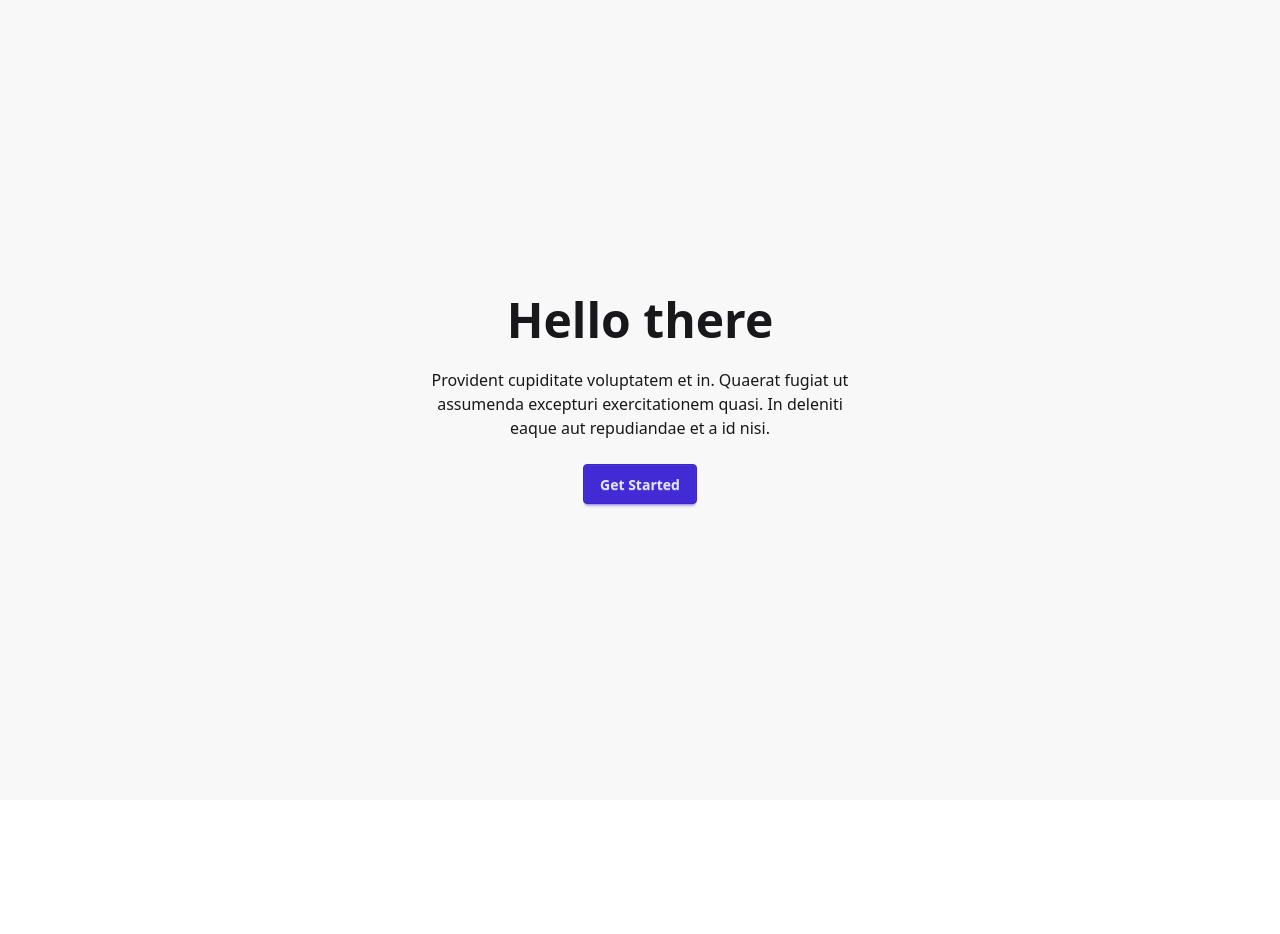
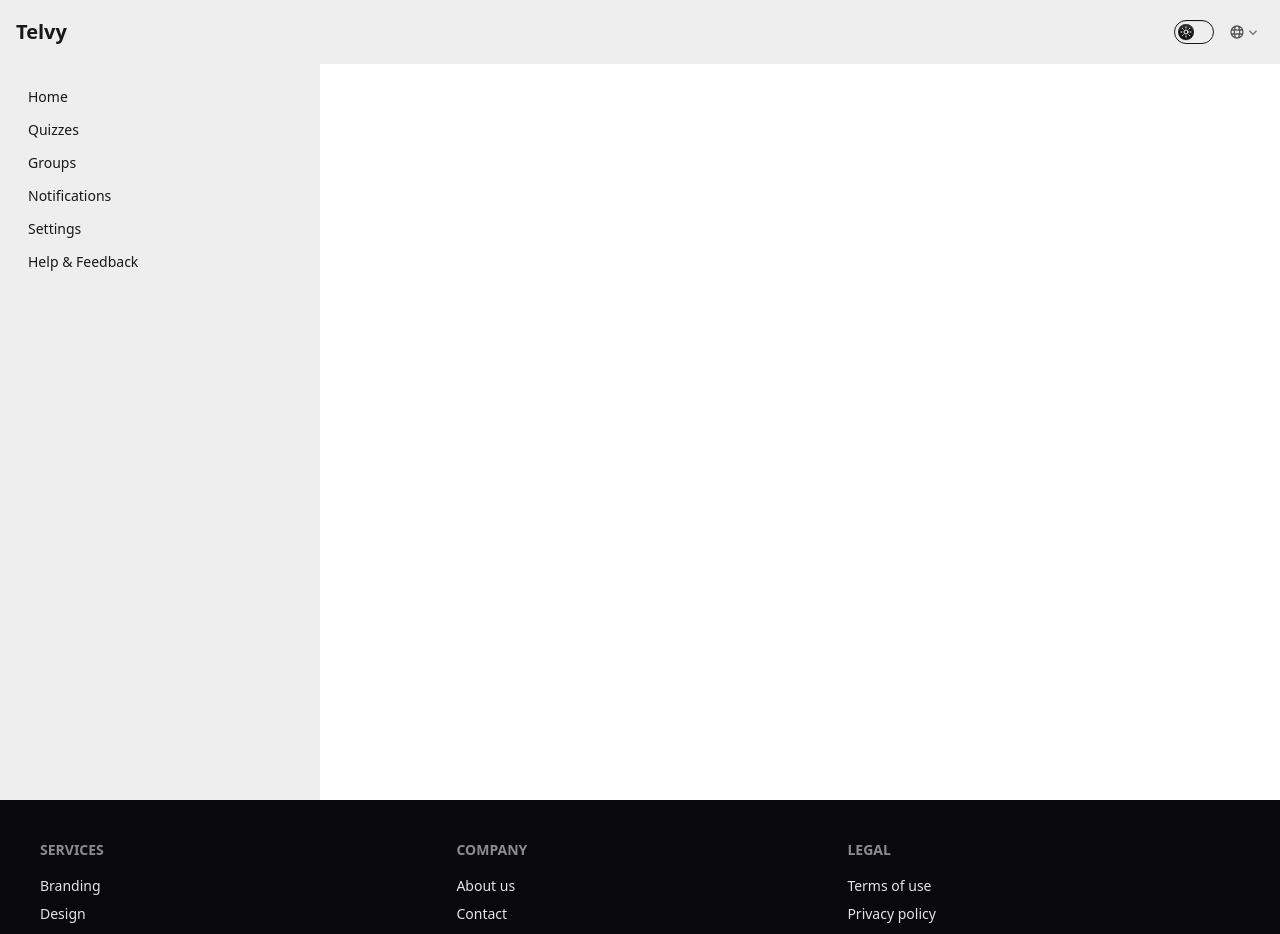
Before and after one commit to deep0ctave/telvy_v2, a React (Vite) app: page / in a window 1280 px wide. Shown: the top 934 px of the page. Before the commit the page ends 800 px from the top, so only its background shows below. Built offline with nearby package versions, Linux system fonts and the light colour scheme.

Commit message:
Implement old Telvy template in React
Added Drawer(which has main content plus the
sidebar),Navbar and  Footer componets. Also Added
functionality to switch theme and language.

```diff
--- a/src/App.jsx
+++ b/src/App.jsx
@@ -2,24 +2,17 @@ import { useState } from 'react'
 import reactLogo from './assets/react.svg'
 import viteLogo from '/vite.svg'
 import './App.css'
+import Drawer from './Drawer.jsx'
+import Footer from './Footer.jsx'
+import Navbar from './Navbar'
 
 function App() {
   const [count, setCount] = useState(0)
 
   return (
     <>
-      <div className="hero bg-base-200 min-h-screen">
-  <div className="hero-content text-center">
-    <div className="max-w-md">
-      <h1 className="text-5xl font-bold">Hello there</h1>
-      <p className="py-6">
-        Provident cupiditate voluptatem et in. Quaerat fugiat ut assumenda excepturi exercitationem
-        quasi. In deleniti eaque aut repudiandae et a id nisi.
-      </p>
-      <button className="btn btn-primary">Get Started</button>
-    </div>
-  </div>
-</div>
+      <Drawer></Drawer>
+      <Footer></Footer>
     </>
   )
 }
--- /dev/null
+++ b/src/Drawer.jsx
@@ -0,0 +1,30 @@
+import { useState } from 'react'
+import Navbar from './Navbar'
+
+function Drawer() {
+    return (
+        <div className="drawer lg:drawer-open overflow-hidden h-screen w-screen">
+            <input id="my-drawer" type="checkbox" className="drawer-toggle" />
+                <div className="drawer-content overflow-auto flex flex-col">
+                     <Navbar></Navbar>
+                     <div>
+                     {/* Page content here */}
+                     </div>
+                </div>
+        <div className="drawer-side h-full z-40 lg:z-30">
+            <label htmlFor="my-drawer" aria-label="close sidebar" className="drawer-overlay"></label>
+                 <div className="bg-base-300 navbar sticky top-0 z-20 hidden items-center gap-2 px-4 py-0 backdrop-blur flex-1 text-xl font-bold lg:flex "><h1>Telvy</h1></div>
+                <ul className="menu p-4  w-80 min-h-full bg-base-300 text-base-content">
+                    <li><a>Home</a></li>
+                    <li><a>Quizzes</a></li>
+                    <li><a>Groups</a></li>
+                    <li><a>Notifications</a></li>
+                    <li><a>Settings</a></li>
+                    <li><a>Help & Feedback</a></li>
+                </ul>
+        </div>
+</div>
+    )
+}
+
+export default Drawer
--- /dev/null
+++ b/src/Footer.jsx
@@ -0,0 +1,30 @@
+import { useState } from 'react'
+
+function Footer() {
+    return (
+    <footer className="footer sm:footer-horizontal bg-neutral text-neutral-content p-10">
+    <nav>
+      <h6 className="footer-title">Services</h6>
+      <a className="link link-hover">Branding</a>
+      <a className="link link-hover">Design</a>
+      <a className="link link-hover">Marketing</a>
+      <a className="link link-hover">Advertisement</a>
+    </nav>
+    <nav>
+      <h6 className="footer-title">Company</h6>
+      <a className="link link-hover">About us</a>
+      <a className="link link-hover">Contact</a>
+      <a className="link link-hover">Jobs</a>
+      <a className="link link-hover">Press kit</a>
+    </nav>
+    <nav>
+      <h6 className="footer-title">Legal</h6>
+      <a className="link link-hover">Terms of use</a>
+      <a className="link link-hover">Privacy policy</a>
+      <a className="link link-hover">Cookie policy</a>
+    </nav>
+  </footer>
+    );
+}
+
+export default Footer
--- /dev/null
+++ b/src/Navbar.jsx
@@ -0,0 +1,146 @@
+import { useEffect, useState } from 'react';
+import React from "react";
+
+// Logo Component
+const Logo = () => (
+  <div className="mx-2 flex-1 text-xl font-bold lg:hidden">Telvy</div>
+);
+
+//Theme Controller
+const ThemeToggle = () => {
+  const [theme, setTheme] = useState(() => localStorage.getItem('theme') || 'light');
+
+  // Apply theme on mount and when theme changes
+  useEffect(() => {
+    document.documentElement.setAttribute('data-theme', theme);
+    localStorage.setItem('theme', theme);
+  }, [theme]);
+
+  const toggleTheme = () => {
+    setTheme(prev => (prev === 'light' ? 'synthwave' : 'light'));
+  };
+
+  return (
+    <label className="toggle text-base-content cursor-pointer">
+      <input
+        type="checkbox"
+        checked={theme === 'synthwave'}
+        onChange={toggleTheme}
+        className="theme-controller"
+      />
+      {/* Sun icon */}
+      <svg aria-label="sun" xmlns="http://www.w3.org/2000/svg" viewBox="0 0 24 24" className="w-4 h-4">
+        <g strokeLinejoin="round" strokeLinecap="round" strokeWidth="2" fill="none" stroke="currentColor">
+          <circle cx="12" cy="12" r="4"></circle>
+          <path d="M12 2v2M12 20v2M4.93 4.93l1.41 1.41M17.66 17.66l1.41 1.41M2 12h2M20 12h2M6.34 17.66l-1.41 1.41M19.07 4.93l-1.41 1.41"></path>
+        </g>
+      </svg>
+      {/* Moon icon */}
+      <svg aria-label="moon" xmlns="http://www.w3.org/2000/svg" viewBox="0 0 24 24" className="w-4 h-4">
+        <g strokeLinejoin="round" strokeLinecap="round" strokeWidth="2" fill="none" stroke="currentColor">
+          <path d="M12 3a6 6 0 0 0 9 9 9 9 0 1 1-9-9Z"></path>
+        </g>
+      </svg>
+    </label>
+  );
+};
+
+
+// LanguageSelector Component
+const languages = [
+  { code: 'EN', label: 'English' },
+  { code: 'AR', label: 'العربية' },
+  { code: 'BN', label: 'বাংলা' },
+  // Add more languages here
+];
+
+const LanguageSelector = () => {
+  const [lang, setLang] = useState('EN');
+
+  return (
+    <div className="dropdown dropdown-end">
+      {/* Button to toggle dropdown */}
+      <div
+        tabIndex={0}
+        role="button"
+        className="btn btn-sm btn-ghost gap-1 px-1.5 text-[.5625rem] font-bold"
+        aria-label="Language"
+        title="Change Language"
+      >
+        <svg
+          className="text-base-content/70 size-4"
+          xmlns="http://www.w3.org/2000/svg"
+          viewBox="0 0 24 24"
+        >
+          <path
+            strokeLinejoin="round"
+            strokeLinecap="round"
+            strokeWidth="2"
+            fill="none"
+            stroke="currentColor"
+            d="M12 21a9 9 0 1 0 0-18m0 18a9 9 0 1 1 0-18m0 18c2.761 0 3.941-5.163 3.941-9S14.761 3 12 3m0 18c-2.761 0-3.941-5.163-3.941-9S9.239 3 12 3M3.5 9h17m-17 6h17"
+          />
+        </svg>
+        <svg
+          className="mt-px hidden size-2 fill-current opacity-60 sm:inline-block"
+          xmlns="http://www.w3.org/2000/svg"
+          viewBox="0 0 2048 2048"
+        >
+          <path d="M1799 349l242 241-1017 1017L7 590l242-241 775 775 775-775z"></path>
+        </svg>
+      </div>
+
+      {/* Dropdown content */}
+      <div
+        tabIndex={0}
+        className="dropdown-content bg-base-200 text-base-content rounded-box top-px mt-16 h-[30.5rem] max-h-[calc(100vh-8.6rem)] w-56 overflow-y-auto border border-white/5 shadow-2xl outline-1 outline-black/5"
+      >
+        <ul className="menu menu-sm w-full">
+          {languages.map(({ code, label }) => (
+            <li key={code}>
+              <button
+                onClick={() => setLang(code)}
+                className={`
+                  ${lang === code ? 'menu-active bg-base-300 font-bold' : ''}
+                  flex justify-between w-full
+                `}
+              >
+                <span className="pe-4 font-mono text-[.5625rem] font-bold tracking-[0.09375rem] opacity-40">
+                  {code}
+                </span>
+                <span className="font-[sans-serif]">{label}</span>
+              </button>
+            </li>
+          ))}
+        </ul>
+      </div>
+    </div>
+  );
+};
+
+
+// Main Navbar Component
+const Navbar = () => {
+  return (
+    <div className="navbar navbar bg-base-300 sticky top-0 z-30 h-16 px-4">
+      <div className="flex-none lg:hidden">
+        <label htmlFor="my-drawer" aria-label="open sidebar" className="btn btn-square btn-ghost">
+          <svg xmlns="http://www.w3.org/2000/svg" className="inline-block h-6 w-6 stroke-current" fill="none" viewBox="0 0 24 24">
+            <path strokeLinecap="round" strokeLinejoin="round" strokeWidth="2" d="M4 6h16M4 12h16M4 18h16" />
+          </svg>
+        </label>
+      </div>
+
+      {/* Logo */}
+      <Logo />
+
+      {/* Right side */}
+      <div className="flex-none flex items-center gap-2 ml-auto">
+        <ThemeToggle />
+        <LanguageSelector />
+      </div>
+    </div>
+  );
+};
+
+export default Navbar;
```
